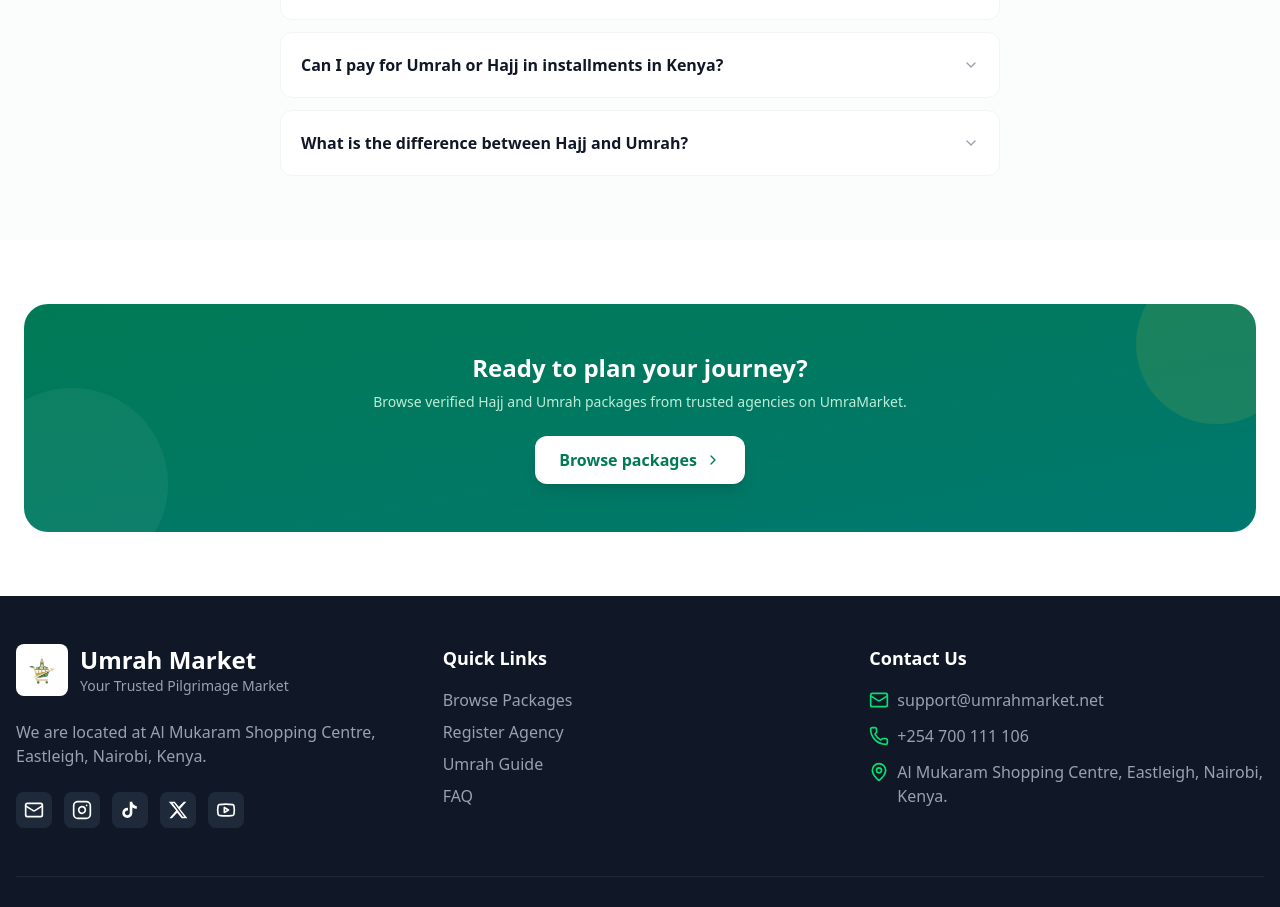
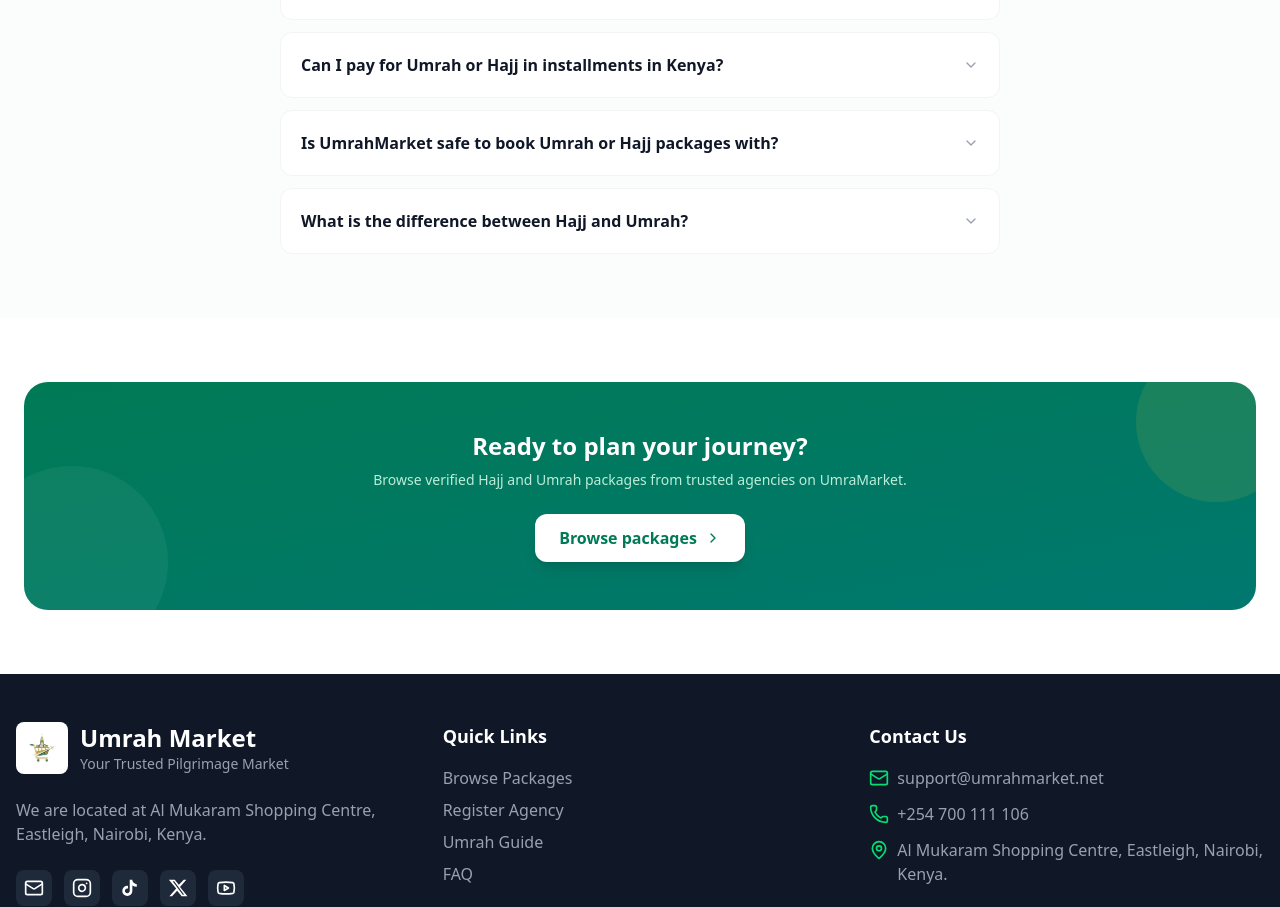
Before and after one commit to primeOmar/umrahmarket, a React (Vite) app: page /guidance in a window 1280 px wide. Shown: the part 3420-4327 px from the top of the page. Built offline with nearby package versions, Linux system fonts and the light colour scheme; no server answers.

Commit message:
ssr ai g

```diff
--- a/src/components/FaqSection.jsx
+++ b/src/components/FaqSection.jsx
@@ -1,4 +1,20 @@
-
+// FaqSection.jsx
+// Drop-in, self-contained FAQ block for GuidancePage.jsx (or anywhere else).
+// Two things happen here on purpose:
+//   1. Visible <details>/<summary> Q&A — real content, real HTML, no JS
+//      required to read it (matters for SSR + any crawler that doesn't
+//      execute JS).
+//   2. FAQPage JSON-LD mirroring the same questions — this is the format
+//      AI answer engines (ChatGPT, Perplexity, Google AI Overviews) and
+//      Google's classic FAQ rich results both parse most reliably. Keep
+//      the two in sync: the JSON-LD should never say something the visible
+//      page doesn't also say.
+//
+// Questions below are written the way people actually type them into an
+// AI assistant ("how much does umrah cost from kenya"), not as keyword
+// phrases — that phrasing match is what gets a passage selected/quoted.
+// Swap in your own real, current figures before shipping; placeholder
+// ranges are marked.
 import React from 'react';
 import { ChevronDown } from 'lucide-react';
 
@@ -21,7 +37,11 @@
   },
   {
     q: 'Can I pay for Umrah or Hajj in installments in Kenya?',
-    a: 'Some Kenyan travel agencies offer installment or "Lipa Mdogo Mdogo" style payment plans for Hajj and Umrah packages, letting pilgrims pay in stages ahead of travel. Availability depends on the individual agency — check the specific package or contact the agent directly to confirm payment plan options.',
+    a: "Yes. UmrahMarket has its own Lipa Mdogo Mdogo savings plan — you save gradually on the platform until your balance covers a package, then book directly with a verified agent; any extra amount saved beyond the package price is refunded to you. It's a low-pressure way to plan for Umrah or Hajj without needing the full cost upfront.",
+  },
+  {
+    q: 'Is UmrahMarket safe to book Umrah or Hajj packages with?',
+    a: "UmrahMarket only lists agencies that have passed its verification process — checking licensing, tax compliance, and accreditation before an agent is marked 'Verified'. Payments are also followed up and confirmed against agency service delivery before the full amount is released to the agent, adding a layer of protection so your trip is carried out as booked.",
   },
   {
     q: 'What is the difference between Hajj and Umrah?',
```
